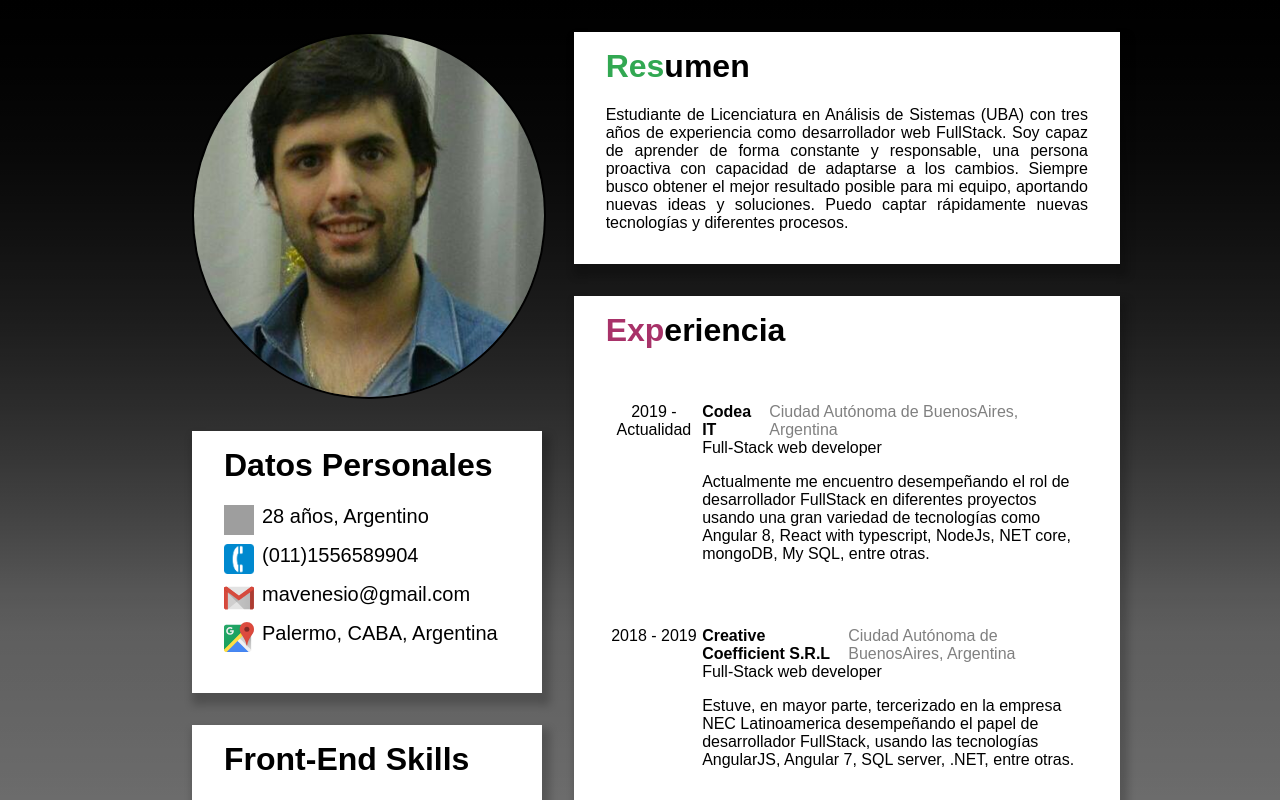
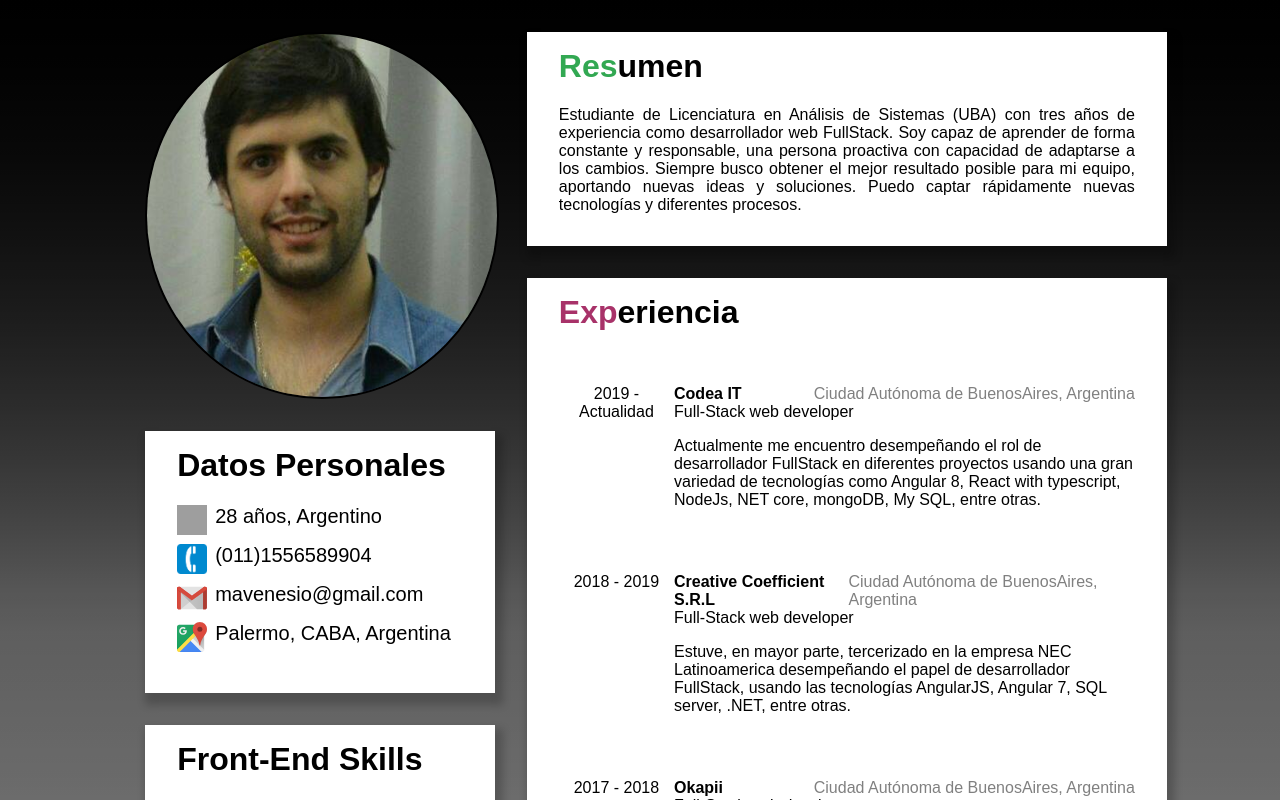
Before and after one commit to mavenesio/cv-online, a React (Create React App) app: page / in a window 1280 px wide. Shown: the top 800 px of the page. Built offline with nearby package versions, Linux system fonts and the light colour scheme; grey boxes are pictures that could not be loaded.

Commit message:
adjust columns to be responsive on mobile devices

```diff
--- a/src/Components/Layouts/Homepage/Homepage.js
+++ b/src/Components/Layouts/Homepage/Homepage.js
@@ -11,6 +11,9 @@ import * as constants from '../../../constants/es-ES'
 const HomepageContainer = styled.div`
     background: rgba(0,0,0,1);
     background: linear-gradient(180deg, rgba(0,0,0,1) 0%, rgba(0,0,0,0.4) 35%, rgba(0,0,0,0.1) 100%);
+    display:flex;
+    flex-direction:column;
+    justify-content:center
 `;
 
 const HeaderContainer = styled.div`
@@ -22,14 +25,16 @@ const FooterContainer = styled.div`
 const BodyContainer = styled.div`
     display: flex;
     flex-direction: row;
+    justify-content:center;
     background: rgba(0,0,0,0.9);
     background: linear-gradient(180deg, rgba(0,0,0,0.9) 0%, rgba(0,0,0,0.4) 35%, rgba(0,0,0,0.1) 100%);
+    -webkit-flex-wrap: wrap;
+    flex-wrap: wrap;
 `;
 
 const Row = styled.div`
     display: flex;
     flex-direction: row;
-    flex-wrap: wrap;
     width: 100%;
     padding: 1rem;
 `;
@@ -38,18 +43,26 @@ const PrimaryColumn = styled.div `
     display: flex;
     flex-direction: column;
     justify-content:flex-start;
-    flex-basis: 100%;
-    margin-left: 10rem;
-    flex: 1;
+    flex-basis: 15vw;
+    margin-left: 4vw;
+    @media (max-width: 1225px) {
+        flex-basis: 50vw;
+        margin-left: 10vw;
+        margin-right: 10vw;
+    }
     padding: 1rem;
 `;
 const SecondaryColumn = styled.div`
     display: flex;
     flex-direction: column;
     justify-content:flex-start;
-    flex-basis: 100%;
-    flex: 4;
-    margin-right: 10rem;
+    flex-basis: 50vw;
+    margin-right: 4vw;
+    @media (max-width: 1225px) {
+        flex-basis: 50vw;
+        margin-left: 10vw;
+        margin-right: 10vw;
+    }
     padding: 1rem;
 `;
 const Image = styled.img`
```
